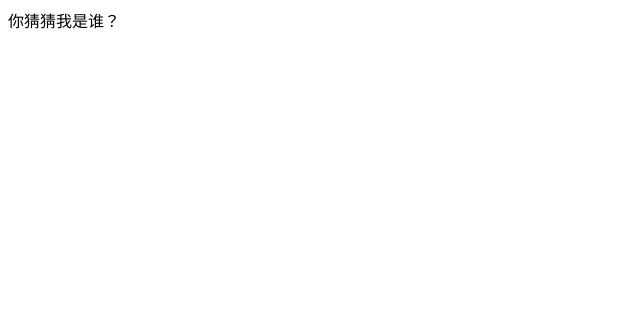
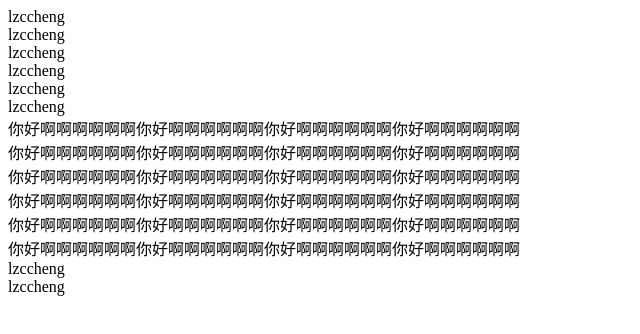
Before and after one commit to lzccheng/testGithubPages, a plain HTML site: page index.html in a window 1280 px wide. Shown: the whole page, without its empty margins (0-640 px from the left). Drawn offline with Linux system fonts and the light colour scheme.

Commit message:
Revert "aaa"

```diff
--- a/index.html
+++ b/index.html
@@ -7,6 +7,19 @@
     <title>Document</title>
 </head>
 <body>
-    <div>你猜猜我是谁？</div>
+    <div>lzccheng</div>
+    <div>lzccheng</div>
+    <div>lzccheng</div>
+    <div>lzccheng</div>
+    <div>lzccheng</div>
+    <div>lzccheng</div>
+    <div>你好啊啊啊啊啊啊你好啊啊啊啊啊啊你好啊啊啊啊啊啊你好啊啊啊啊啊啊</div>
+    <div>你好啊啊啊啊啊啊你好啊啊啊啊啊啊你好啊啊啊啊啊啊你好啊啊啊啊啊啊</div>
+    <div>你好啊啊啊啊啊啊你好啊啊啊啊啊啊你好啊啊啊啊啊啊你好啊啊啊啊啊啊</div>
+    <div>你好啊啊啊啊啊啊你好啊啊啊啊啊啊你好啊啊啊啊啊啊你好啊啊啊啊啊啊</div>
+    <div>你好啊啊啊啊啊啊你好啊啊啊啊啊啊你好啊啊啊啊啊啊你好啊啊啊啊啊啊</div>
+    <div>你好啊啊啊啊啊啊你好啊啊啊啊啊啊你好啊啊啊啊啊啊你好啊啊啊啊啊啊</div>
+    <div>lzccheng</div>
+    <div>lzccheng</div>
 </body>
 </html>
```
